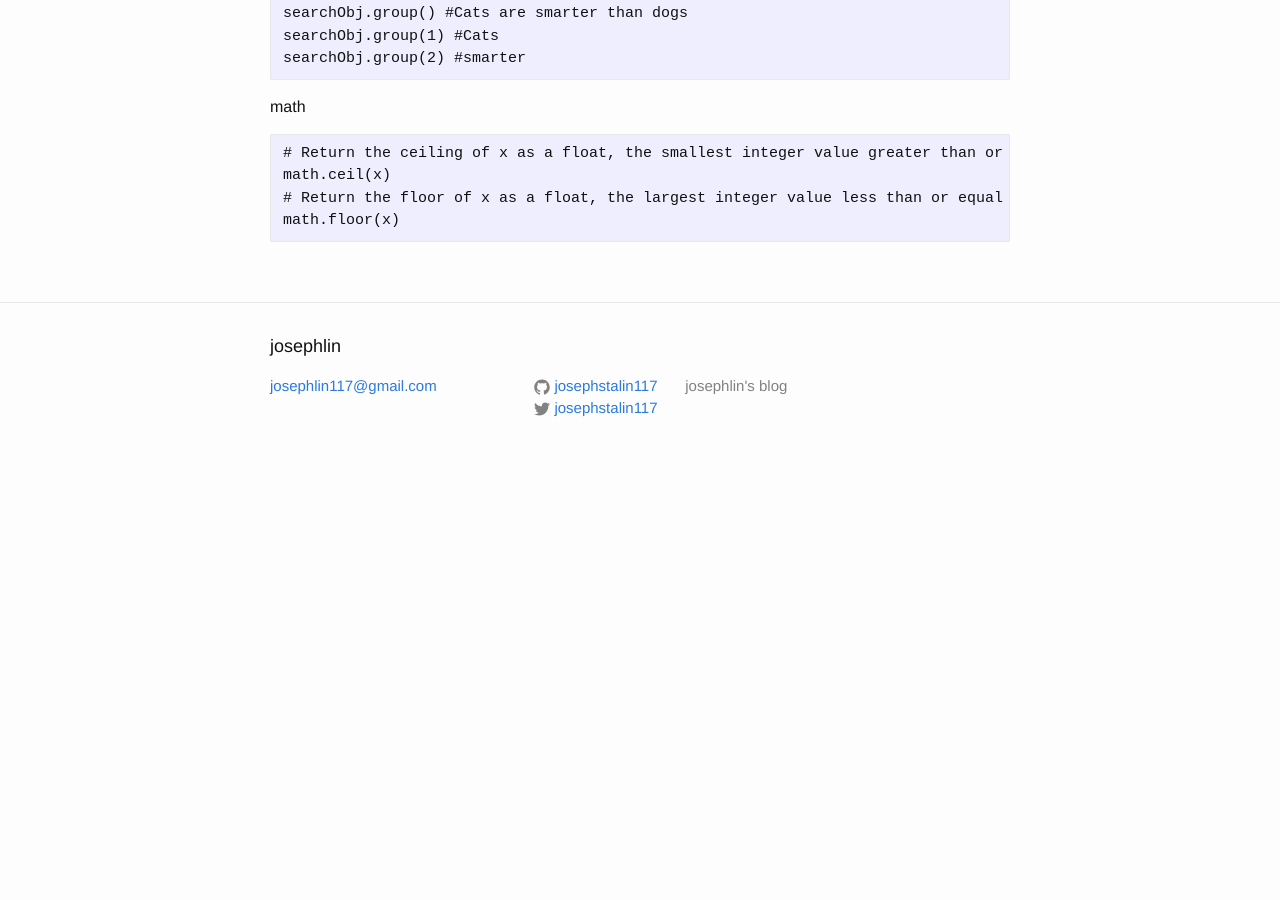
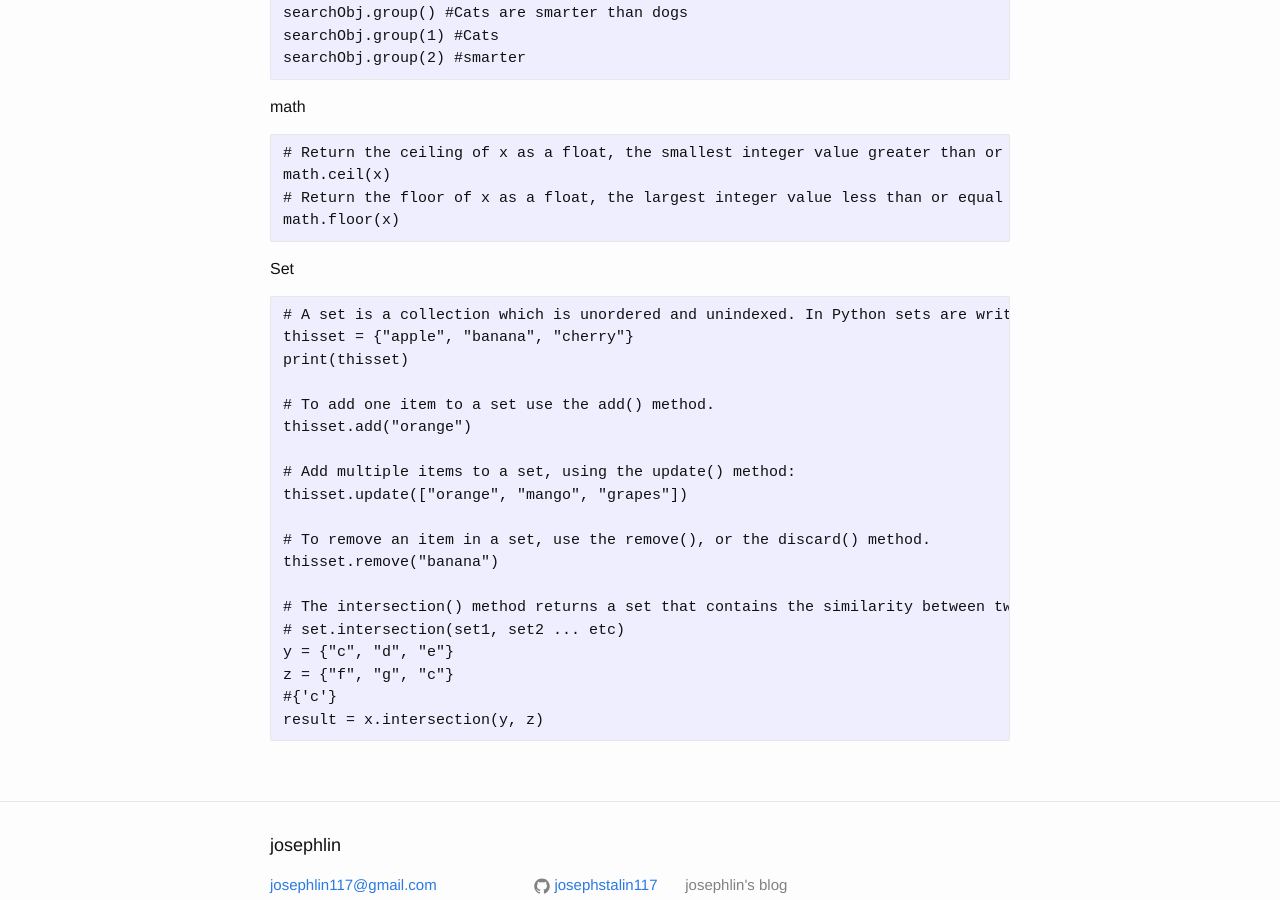
Before and after one commit to josephstalin117/josephstalin117.github.io, a Jekyll site: the page built from _posts/2017-08-10-python.markdown, in a window 1280 px wide and 900 px high, scrolled down 8849 px. Built offline with Jekyll 4.4.1, drawn with Linux system fonts in a browser that asks for light colours; before the commit the page ends 9329 px from its top, so only the background shows below that.

Commit message:
add python set function & add numpy random permutation

````diff
--- a/_posts/2017-08-10-python.markdown
+++ b/_posts/2017-08-10-python.markdown
@@ -421,3 +421,26 @@ math.ceil(x)
 # Return the floor of x as a float, the largest integer value less than or equal to x.
 math.floor(x)
 ```
+
+Set
+```
+# A set is a collection which is unordered and unindexed. In Python sets are written with curly brackets.
+thisset = {"apple", "banana", "cherry"}
+print(thisset)
+
+# To add one item to a set use the add() method.
+thisset.add("orange")
+
+# Add multiple items to a set, using the update() method:
+thisset.update(["orange", "mango", "grapes"])
+
+# To remove an item in a set, use the remove(), or the discard() method.
+thisset.remove("banana")
+
+# The intersection() method returns a set that contains the similarity between two or more sets.
+# set.intersection(set1, set2 ... etc)
+y = {"c", "d", "e"}
+z = {"f", "g", "c"}
+#{'c'}
+result = x.intersection(y, z)
+```
--- a/_posts/2018-3-3-numpy.markdown
+++ b/_posts/2018-3-3-numpy.markdown
@@ -342,6 +342,12 @@ np.random.choice(5, 3, p=[0.1, 0, 0.3, 0.6, 0])
 True
 >>> np.all(s < 0)
 True
+
+# Randomly permute a sequence, or return a permuted range.
+>>> np.random.permutation(10)
+array([1, 7, 4, 3, 0, 9, 2, 5, 8, 6])
+>>> np.random.permutation([1, 4, 9, 12, 15])
+array([15,  1,  9,  4, 12])
 ```
 
 numpy.arange
````
